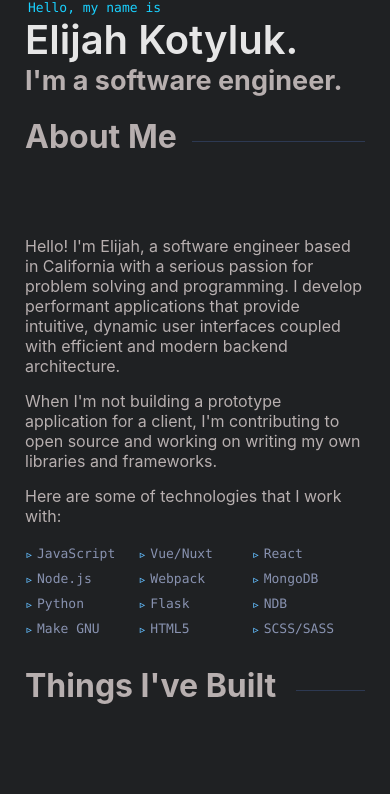
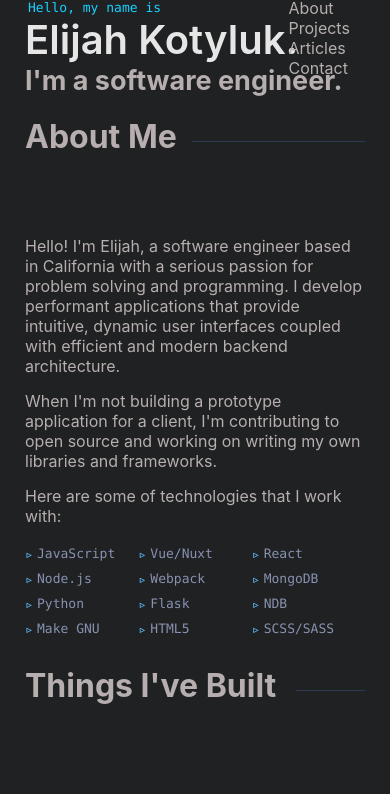
Before and after one commit to ElijahKotyluk/elijahkotyluk.com, a Nuxt app: page / in a window 390 px wide. Shown: the top 794 px of the page. Built offline with nearby package versions, Linux system fonts and the light colour scheme.

Commit message:
Getting mobile toolbar together:  - Add Sidebar component  - Create mobile hamburger icon with animation on click

```diff
--- a/components/toolbar/Navigation.vue
+++ b/components/toolbar/Navigation.vue
@@ -1,44 +1,53 @@
 <template>
   <nav class="nav-item-container">
-    <responsive-menu />
+    <a id="hamburger" :class="{ 'active': !isActive }" href="#" @click="toggleSidebar()"><span></span></a>
     <ol class="nav-item-list">
       <li v-for="(item, i) in menu" :key="i" class="nav-items">
         <a :href="item.to">
-          {{ item.name }}
+          {{ item.title }}
         </a>
       </li>
     </ol>
+    <sidebar :showSidebar="showSidebar" :menu="menu" />
   </nav>
 </template>
 
 <script>
-import ResponsiveMenu from './ResponsiveMenu.vue'
+import Sidebar from './Sidebar.vue'
 
 export default {
   name: 'Navigation',
   components: {
-    ResponsiveMenu
+    Sidebar
   },
   data() {
     return {
       menu: [
         {
-          name: 'About',
+          title: 'About',
           to: '#about'
         },
         {
-          name: 'Projects',
+          title: 'Projects',
           to: '#projects'
         },
         {
-          name: 'Articles',
+          title: 'Articles',
           to: '#articles'
         },
         {
-          name: 'Contact',
+          title: 'Contact',
           to: '#contact'
         }
-      ]
+      ],
+      showSidebar: false,
+      isActive: true
+    }
+  },
+  methods: {
+    toggleSidebar() {
+      console.log('clicked')
+      this.isActive = !this.isActive
     }
   }
 }
@@ -71,40 +80,55 @@ export default {
       padding: 12px 10px;
     }
   }
+}
 
-  .responsive {
-    display: flex;
-    height: 100%;
-    width: 30px;
-    flex-direction: column;
-    justify-content: center;
-    align-items: center;
+#hamburger {
+  cursor: pointer;
+  padding: 10px 35px 16px 0px;
+  margin-right: 15px;
 
-    @media (min-width:600px) {
+  @media(min-width: 600px) {
     display: none;
   }
-
-    .menu-button,
-    .menu-button::before,
-    .menu-button::after {
-      display: block;
-      background-color: #fff;
+}
+#hamburger span, #hamburger span:before, #hamburger span:after {
+  cursor: pointer;
+  border-radius: 1px;
+  height: 1.5px;
+  width: 35px;
+  background: rgba(25, 209, 255, .7);
   position: absolute;
-      height: 4px;
-      width: 30px;
-      transition: transform 400ms cubic-bezier(0.23, 1, 0.32, 1);
-      border-radius: 2px;
+  display: inline-block;
+  content: '';
 }
-
-    .menu-button::before {
-      content: '';
-      margin-top: -8px;
+#hamburger span:before {
+  top: -10px;
 }
-
-    .menu-button::after {
-      content: '';
-      margin-top: 8px;
+#hamburger span:after {
+  bottom: -10px;
 }
+/*
+#hamburger span, #hamburger span:before, #hamburger span:after {
+  transition: all 200ms ease-in-out;
 }
+*/
+#hamburger span, #hamburger span:before, #hamburger span:after {
+-webkit-transition: all 300ms cubic-bezier(0.645, 0.045, 0.355, 1.000);
+   -moz-transition: all 300ms cubic-bezier(0.645, 0.045, 0.355, 1.000);
+     -o-transition: all 300ms cubic-bezier(0.645, 0.045, 0.355, 1.000);
+        transition: all 300ms cubic-bezier(0.645, 0.045, 0.355, 1.000); /* easeInOutCubic */
+}
+#hamburger.active span {
+  background-color: transparent;
+}
+#hamburger.active span:before, #hamburger.active span:after {
+  top: 0;
+}
+#hamburger.active span:before {
+  transform: rotate(45deg);
+}
+#hamburger.active span:after {
+  transform: translateY(-10px) rotate(-45deg);
+  top: 10px;
 }
 </style>
--- a/components/toolbar/ResponsiveMenu.vue
+++ /dev/null
@@ -1,17 +0,0 @@
-<template>
-  <div class="responsive">
-    <div class="menu-button" @click="toggleMenu()">
-    </div>
-  </div>
-</template>
-
-<script>
-export default {
-  name: 'ResponsiveMenu',
-  methods: {
-    toggleMenu() {
-      console.log('clicked!')
-    }
-  }
-}
-</script>
--- /dev/null
+++ b/components/toolbar/Sidebar.vue
@@ -0,0 +1,40 @@
+<template>
+  <div class="sidebar-container" :class="{ 'show-sidebar': !showSidebar}">
+    <div class="sidebar-title">
+      <h1>Menu</h1>
+    </div>
+    <div class="menu-items">
+      <ul>
+        <li v-for="(item, i) in menu" :key="i">
+          <a href="to">
+            {{ item.title }}
+          </a>
+        </li>
+      </ul>
+    </div>
+  </div>
+</template>
+
+<script>
+export default {
+  name: 'Sidebar',
+  props: {
+    showSidebar: {
+      type: Boolean,
+      default: false
+    },
+    menu: {
+      type: Array,
+      default: () => []
+    }
+  }
+}
+</script>
+
+<style lang="scss">
+.sidebar-container {
+  top: 50px;
+  right: 20px;
+  position: absolute;
+}
+</style>
--- a/components/toolbar/Toolbar.vue
+++ b/components/toolbar/Toolbar.vue
@@ -76,7 +76,6 @@ export default {
   align-items: center;
   position: relative;
   width: 100%;
-  counter-reset: item 0;
   z-index: 12;
 }
 </style>
```
Lines whose indentation alone changed are shown as unchanged.
